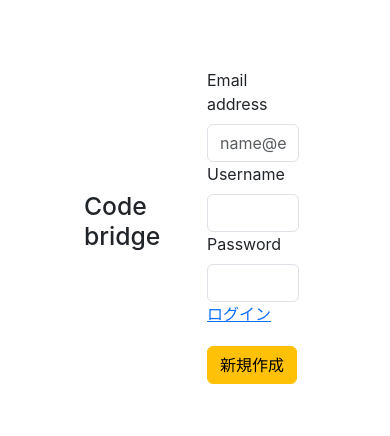
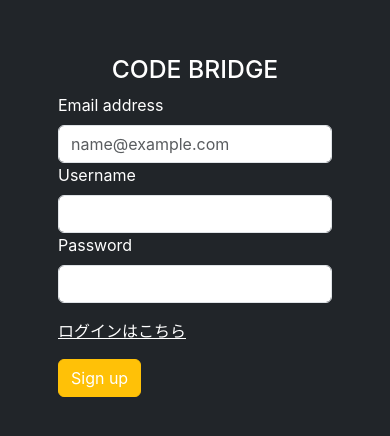
Before and after one commit to NK-kimiya/CodeBridgeReact, a React (Create React App) app: page / in a window 390 px wide. Shown: the part 196-632 px from the top of the page. Built offline with nearby package versions, Linux system fonts and the light colour scheme; no server answers.

Commit message:
ログインページのレイアウト完成

```diff
--- a/src/App.css
+++ b/src/App.css
@@ -1,78 +1,15 @@
-
-.App-logo {
-  height: 40vmin;
-  pointer-events: none;
+.custom-width {
+  width: 100%;
 }
 
-@media (prefers-reduced-motion: no-preference) {
-  .App-logo {
-    animation: App-logo-spin infinite 20s linear;
+@media (min-width: 768px) {
+  .custom-width {
+    width: 75%;
   }
 }
 
-.App-header {
-  background-color: #282c34;
-  min-height: 100vh;
-  display: flex;
-  flex-direction: column;
-  align-items: center;
-  justify-content: center;
-  font-size: calc(10px + 2vmin);
-  color: white;
-}
-
-.App-link {
-  color: #61dafb;
-}
-
-@keyframes App-logo-spin {
-  from {
-    transform: rotate(0deg);
-  }
-  to {
-    transform: rotate(360deg);
+@media (min-width: 992px) {
+  .custom-width {
+    width: 50%;
   }
 }
-
-.main-area {
-  display: flex;
-  justify-content: space-between;
-}
-
-.repository-list-area {
-  width: 30%;
-}
-
-.repository-detail-area {
-  width: 70%;
-}
-
-footer {
-  background-color: #333;
-  height: 50px;
-}
-
-footer small {
-  padding-top: 15px;
-  display: block;
-  color: white;
-  text-align: center;
-}
-
-.room-name-title {
-  padding-left: 100px;
-  border-bottom: solid 1px gainsboro;
-  padding-bottom: 10px;
-}
-
-@media screen and (max-width:700px) {
-  .main-area {
-    display: block;
-  }
-
-  .repository-list-area {
-    width: 80%;
-    margin: 20px auto;
-    padding-left: 70px;
-  }
-}
--- a/src/components/Login.js
+++ b/src/components/Login.js
@@ -104,14 +104,19 @@ const Login = (props) => {
   };
   return (
     <div>
-      <div className="row min-vh-100 d-flex justify-content-center align-items-center">
-        <div className="col-6 p-5">
-          <h2 className="text-end p-5">Code bridge</h2>
+      <div className="d-flex flex-column flex-lg-row justify-content-center align-items-center bg-dark min-vh-100">
+        <div className="col-lg-6 p-0 p-md-5 ">
+          <h2 className="text-center text-lg-end p-0 text-white">
+            CODE BRIDGE
+          </h2>
         </div>
-        <div className="col-6">
-          <div className="w-50">
+        <div className="col-12 col-lg-6 p-0 px-5 d-flex justify-content-center justify-content-lg-start">
+          <div className="w-lg-75">
             <form onSubmit={login} className="">
-              <label for="exampleFormControlInput1" className="form-label">
+              <label
+                for="exampleFormControlInput1"
+                className="form-label text-white"
+              >
                 Email address
               </label>
               <input
@@ -125,7 +130,10 @@ const Login = (props) => {
               />
               {!state.isLoginView && (
                 <div>
-                  <label for="exampleInputUsername" className="form-label">
+                  <label
+                    for="exampleInputUsername"
+                    className="form-label text-white"
+                  >
                     Username
                   </label>
                   <input
@@ -138,7 +146,10 @@ const Login = (props) => {
                   ></input>
                 </div>
               )}
-              <label for="exampleInputPassword1" className="form-label">
+              <label
+                for="exampleInputPassword1"
+                className="form-label text-white"
+              >
                 Password
               </label>
               <input
@@ -149,21 +160,19 @@ const Login = (props) => {
                 value={state.credentialsLog.password}
                 onChange={inputChangeLog}
               ></input>
-              <a
-                href="#"
-                id="login-area-form-link"
-                onClick={() => toggleView()}
-              >
-                {state.isLoginView ? "新規作成" : "ログイン"}
-              </a>
-              <p className="error_message">{loginErrorMessage}</p>
+              <p className="pt-3">
+                <a href="#" className="text-white" onClick={() => toggleView()}>
+                  {state.isLoginView ? "新規作成はこちら" : "ログインはこちら"}
+                </a>
+              </p>
+              <p className="error_message text-danger">{loginErrorMessage}</p>
               {state.isLoginView ? (
-                <button className="btn btn-warning " type="submit">
-                  ログイン
+                <button className="btn btn-warning text-white" type="submit">
+                  Login
                 </button>
               ) : (
-                <button className="btn btn-warning " type="submit">
-                  新規作成
+                <button className="btn btn-warning text-white" type="submit">
+                  Sign up
                 </button>
               )}
             </form>
```
Also changed, not shown: src/App.js (+4 -4 lines).
